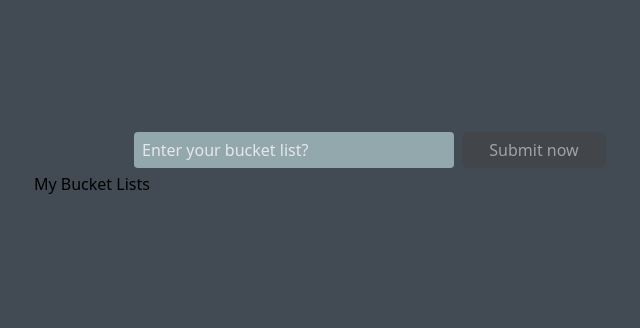
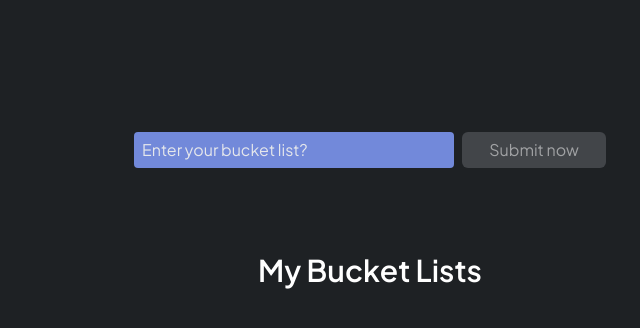
Before and after one commit to mshajid/cyberdude-challenges, a React (Vite) app in the folder javascript/03-react-js/07-my-bucket-lists/: page / in a window 1280 px wide. Shown: the top 328 px of the page, without its empty margins (270-910 px from the left). Built offline with nearby package versions, Linux system fonts and the light colour scheme.

Commit message:
feat: added fonts, customized the error fields

```diff
--- a/javascript/03-react-js/07-my-bucket-lists/src/Components/Input.jsx
+++ b/javascript/03-react-js/07-my-bucket-lists/src/Components/Input.jsx
@@ -3,7 +3,7 @@ const Input = ({ placeholder, name, register }) => {
     <>
       <div>
         <input
-          className="px-2 py-1.5 bg-[#93A8AC] w-80 outline-none placeholder:text-gray-200 rounded"
+          className="px-2 py-1.5 bg-[#7289da] w-80 outline-none placeholder:text-gray-200 rounded"
           placeholder={placeholder}
           name={name}
           {...register}
--- a/javascript/03-react-js/07-my-bucket-lists/src/Components/MainForm.jsx
+++ b/javascript/03-react-js/07-my-bucket-lists/src/Components/MainForm.jsx
@@ -58,7 +58,7 @@ const MainForm = () => {
             name="bucketList"
             placeholder={"Enter your bucket list?"}
             register={register("bucketList", {
-              required: "Bucket lists cannot be empty, Instead Add one! 😁",
+              required: "Bucket lists cannot be empty, Instead add one you like to achieve this year! 😁",
               minLength: {
                 value: 5,
                 message: "Enter a valid bucket list not trash, Atleast 5 characters or more!",
@@ -68,12 +68,12 @@ const MainForm = () => {
           <Button label={"Submit now"} />
         </form>
         {errors.bucketList && (
-          <div className="text-white flex justify-center bg-rose-500 w-full items-center rounded my-5">
+          <div className="text-rose-300 tracking-wider text-sm py-0.5 flex justify-center bg-[#424549] w-full items-center rounded mt-2 h-10">
             {errors.bucketList.message}
           </div>
         )}
         <div>
-          <h2>My Bucket Lists</h2>
+          <h2 className="text-3xl text-center mt-20 mb-10 font-semibold text-white">My Bucket Lists</h2>
           <ul>{finalOutput}</ul>
         </div>
       </div>
--- a/javascript/03-react-js/07-my-bucket-lists/src/main.jsx
+++ b/javascript/03-react-js/07-my-bucket-lists/src/main.jsx
@@ -4,7 +4,7 @@ import App from "./App.jsx";
 import "./index.css";
 
 ReactDOM.createRoot(document.getElementById("root")).render(
-  <div className="h-screen bg-[#424B54]">
+  <div className="h-screen bg-[#1e2124] font-Jakarta">
     <App />
   </div>
 );
```
